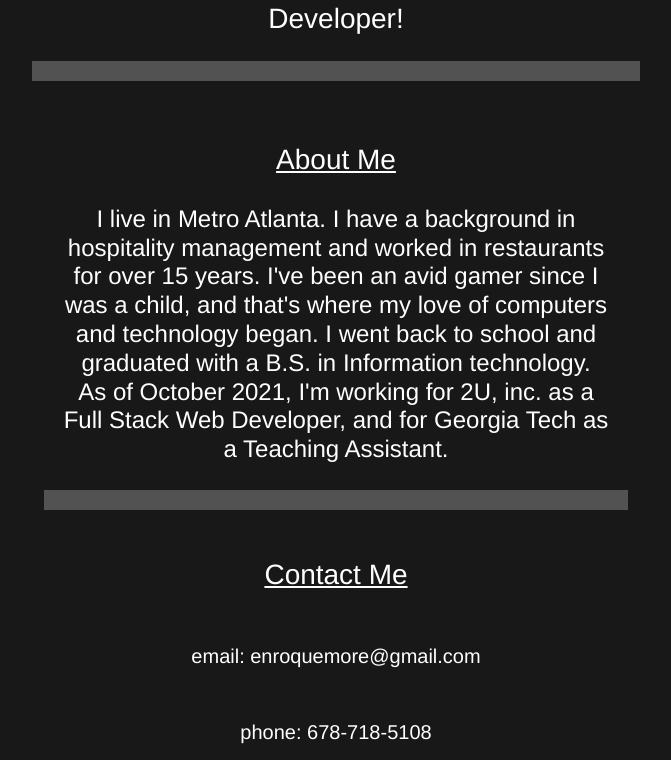
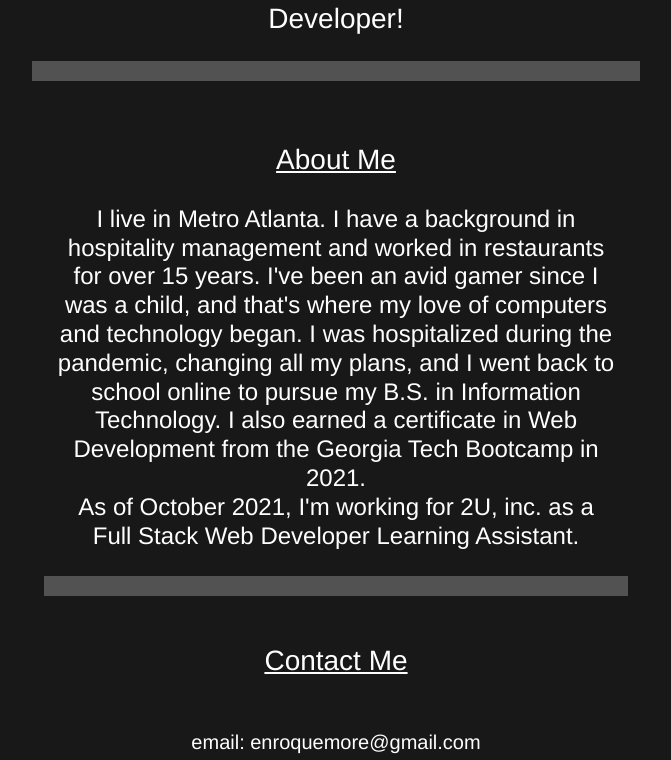
Before and after one commit to ricapi96/updated-portfolio3, a plain HTML site: page index.html in a window 1280 px wide. Shown: the part 523-1283 px from the top of the page, without its empty margins (304-975 px from the left). Drawn offline with nearby package versions, Linux system fonts and the light colour scheme.

Commit message:
updated about me section

```diff
--- a/index.html
+++ b/index.html
@@ -50,9 +50,9 @@
       <h3><u>About Me</u></h3>
       <h4>
         I live in Metro Atlanta. I have a background in
-        hospitality management and worked in restaurants for over 15 years. I've been an avid gamer since I was a child, and that's where my love of computers and technology began. I went back to school and graduated with a B.S. in Information technology.
+        hospitality management and worked in restaurants for over 15 years. I've been an avid gamer since I was a child, and that's where my love of computers and technology began. I was hospitalized during the pandemic, changing all my plans, and I went back to school online to pursue my B.S. in Information Technology. I also earned a certificate in Web Development from the Georgia Tech Bootcamp in 2021.
         <br />
-        As of October 2021, I'm working for 2U, inc. as a Full Stack Web Developer, and for Georgia Tech as a Teaching Assistant.
+        As of October 2021, I'm working for 2U, inc. as a Full Stack Web Developer Learning Assistant.
       </h4>
       <hr />
     </section>
```
